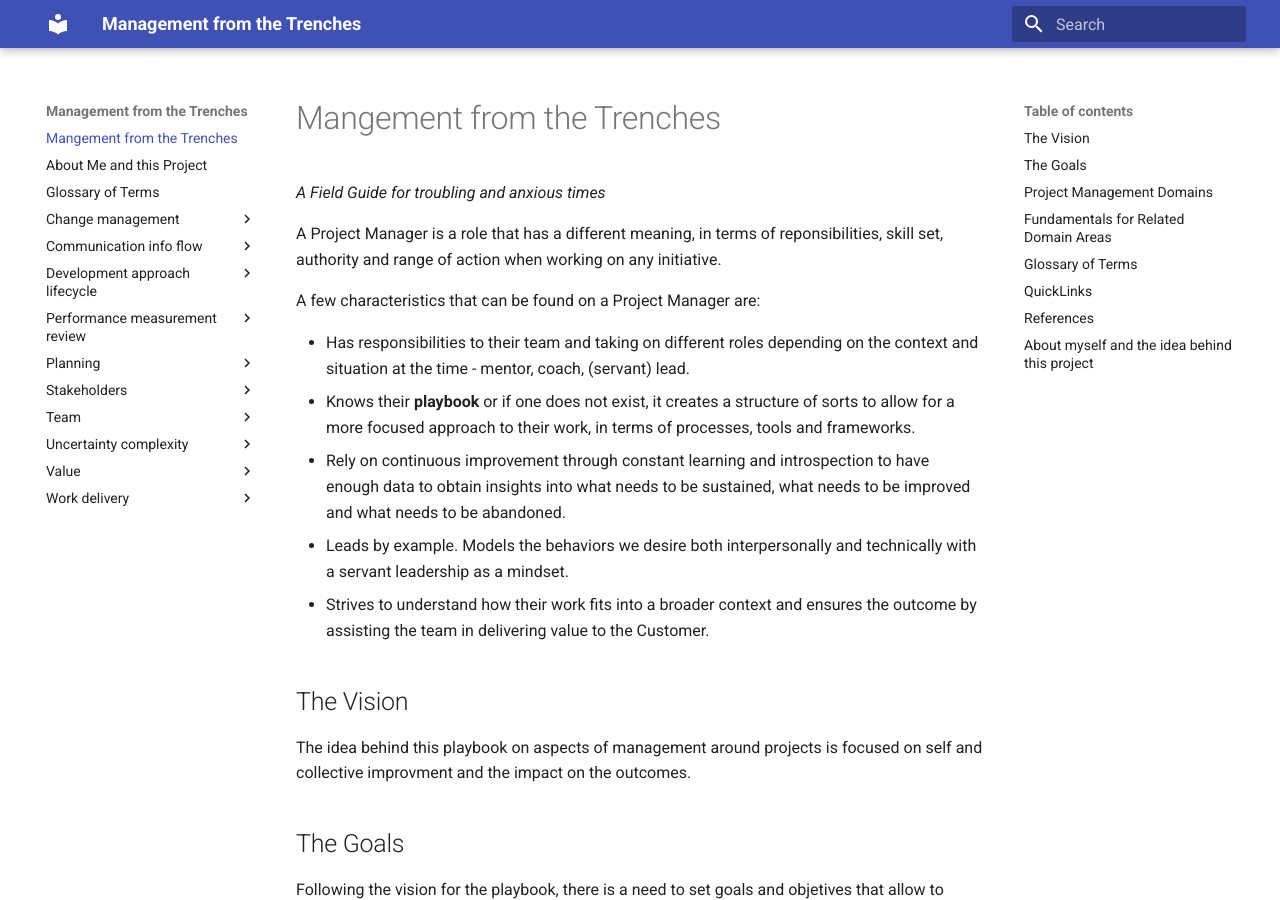
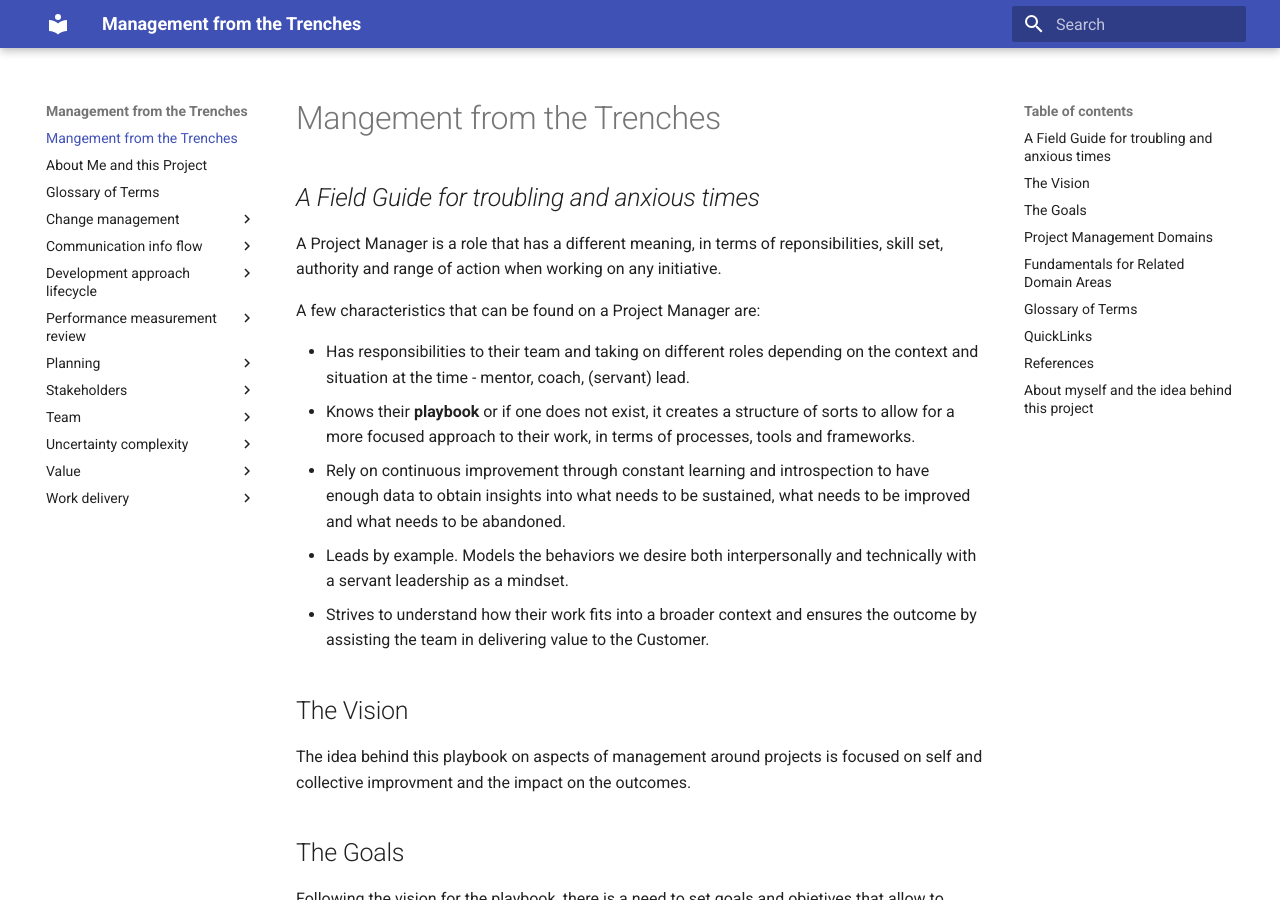
Before and after one commit to bmhash/bmhash.github.io, an MkDocs documentation site: the page built from docs/index.md, in a window 1280 px wide and 900 px high. Built offline with MkDocs 1.6.1 and Material for MkDocs 9.7.7, drawn with Linux system fonts in a browser that asks for light colours.

Commit message:
update index

```diff
--- a/docs/index.md
+++ b/docs/index.md
@@ -1,5 +1,6 @@
 # Mangement from the Trenches
-*A Field Guide for troubling and anxious times*
+
+## *A Field Guide for troubling and anxious times*
 
 
 A Project Manager is a role that has a different meaning, in terms of reponsibilities, skill set, authority and range of action when working on any initiative.
```
